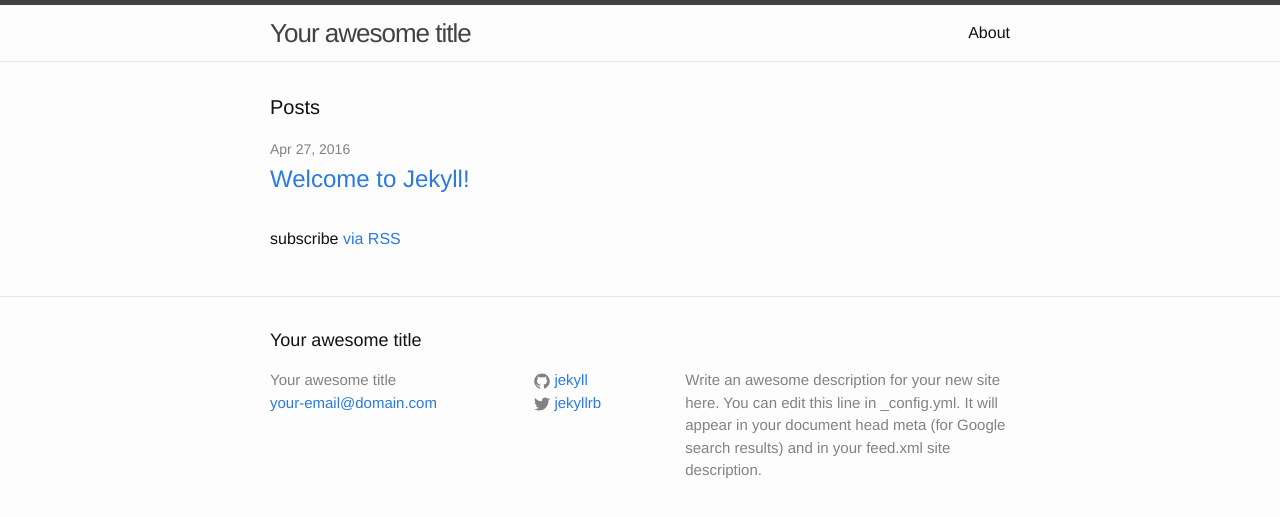
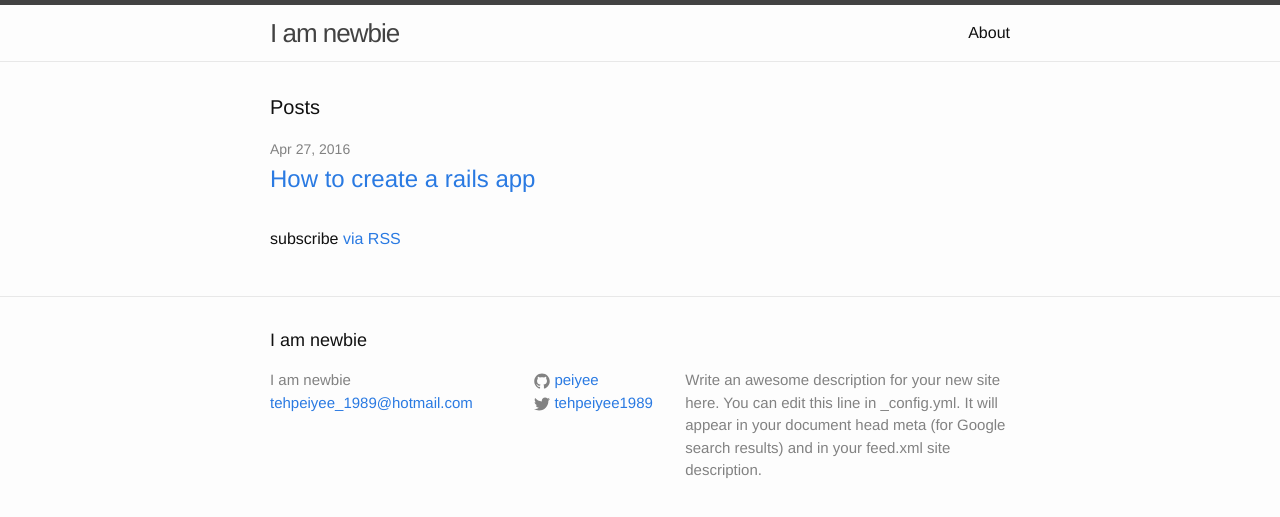
Before and after one commit to peiyee/peiyee.github.io, a Jekyll site: the page built from index.html, in a window 1280 px wide. Shown: the top 517 px of the page. Built offline with Jekyll 4.4.1, drawn with Linux system fonts in a browser that asks for light colours.

Commit message:
added google analytic and create new rails post

```diff
--- a/_config.yml
+++ b/_config.yml
@@ -6,16 +6,17 @@
 # 'jekyll serve'. If you change this file, please restart the server process.
 
 # Site settings
-title: Your awesome title
-email: your-email@domain.com
+title: I am newbie
+email: tehpeiyee_1989@hotmail.com
 description: > # this means to ignore newlines until "baseurl:"
   Write an awesome description for your new site here. You can edit this
   line in _config.yml. It will appear in your document head meta (for
   Google search results) and in your feed.xml site description.
 baseurl: "" # the subpath of your site, e.g. /blog
 url: "http://yourdomain.com" # the base hostname & protocol for your site
-twitter_username: jekyllrb
-github_username:  jekyll
+twitter_username: tehpeiyee1989
+github_username:  peiyee
 
 # Build settings
 markdown: kramdown
+highlighter: rouge
--- a/_layouts/default.html
+++ b/_layouts/default.html
@@ -16,5 +16,14 @@
     {% include footer.html %}
 
   </body>
+<script>
+  (function(i,s,o,g,r,a,m){i['GoogleAnalyticsObject']=r;i[r]=i[r]||function(){
+  (i[r].q=i[r].q||[]).push(arguments)},i[r].l=1*new Date();a=s.createElement(o),
+  m=s.getElementsByTagName(o)[0];a.async=1;a.src=g;m.parentNode.insertBefore(a,m)
+  })(window,document,'script','https://www.google-analytics.com/analytics.js','ga');
 
+  ga('create', 'UA-53735989-2', 'auto');
+  ga('send', 'pageview');
+
+</script>
 </html>
--- a/_posts/2016-04-27-welcome-to-jekyll.markdown
+++ b/_posts/2016-04-27-welcome-to-jekyll.markdown
@@ -1,16 +1,20 @@
 ---
 layout: post
+permalink: /:title
 title:  "Welcome to Jekyll!"
 date:   2016-04-27 17:38:34 +0800
 categories: jekyll update
+published: false
 ---
 You’ll find this post in your `_posts` directory. Go ahead and edit it and re-build the site to see your changes. You can rebuild the site in many different ways, but the most common way is to run `jekyll serve`, which launches a web server and auto-regenerates your site when a file is updated.
 
 To add new posts, simply add a file in the `_posts` directory that follows the convention `YYYY-MM-DD-name-of-post.ext` and includes the necessary front matter. Take a look at the source for this post to get an idea about how it works.
 
+{{ site.time | date_to_string }}
+
 Jekyll also offers powerful support for code snippets:
 
-{% highlight ruby %}
+{% highlight ruby linenos %}
 def print_hi(name)
   puts "Hi, #{name}"
 end
```
Also changed, not shown: _posts/2016-04-27-how-to-setup-rails-app.markdown (added, +120 -0 lines).
